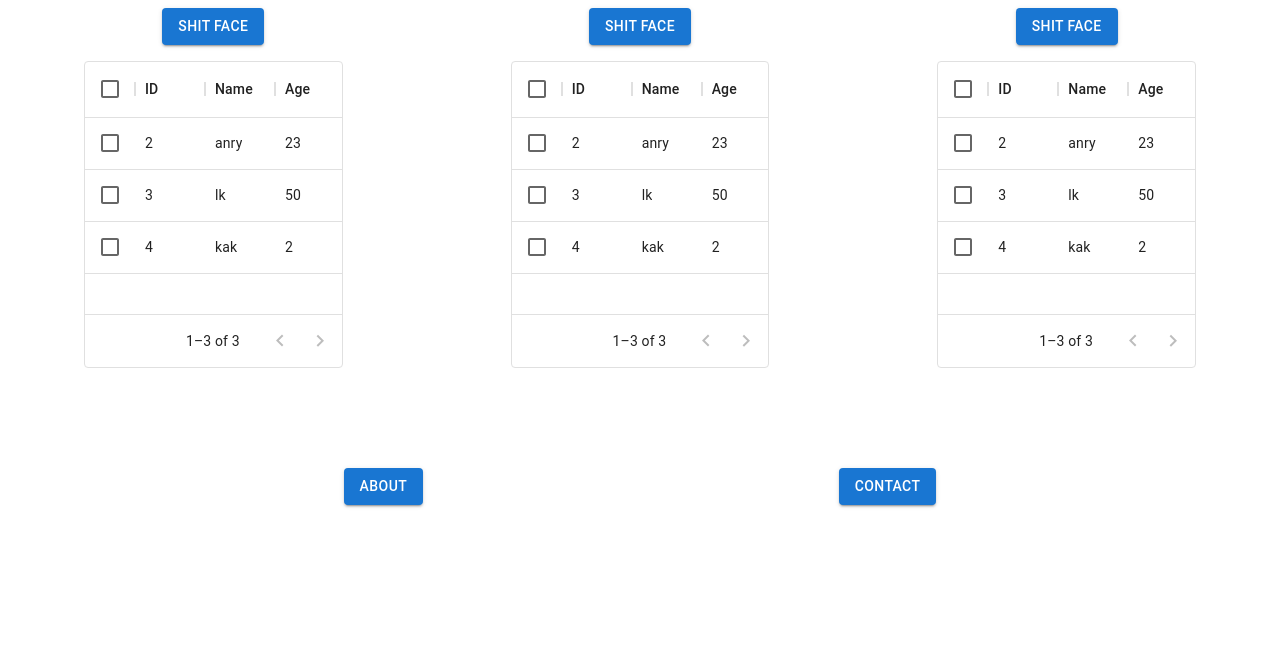
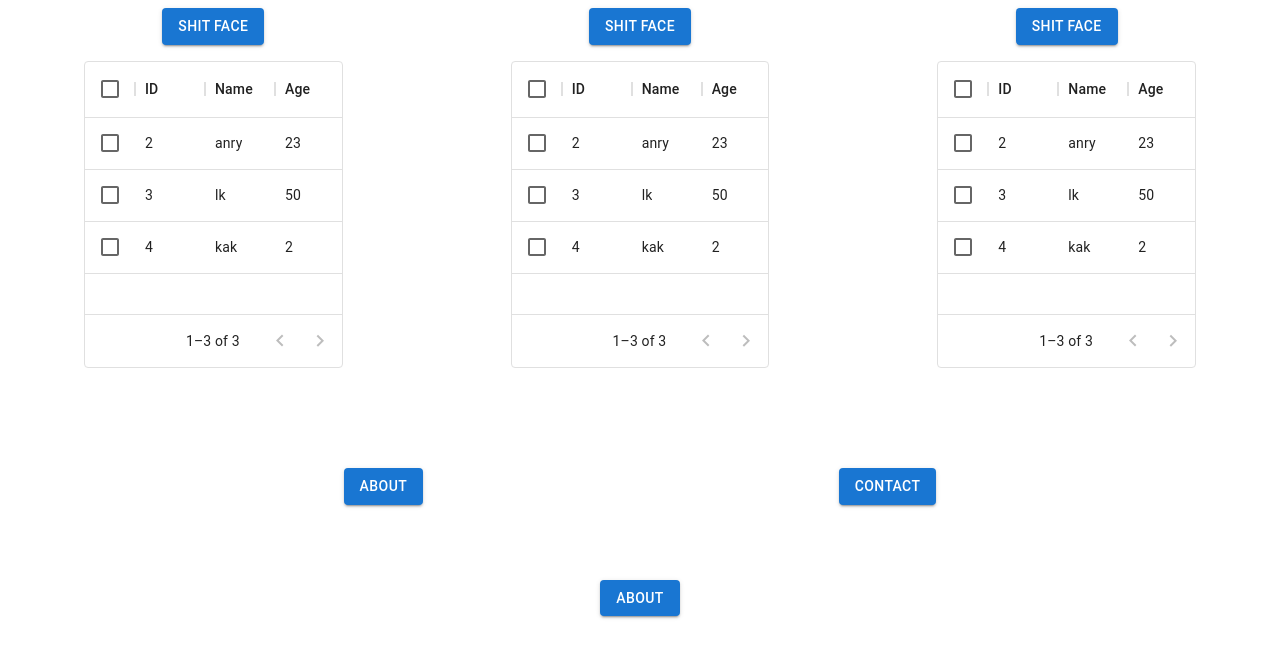
Before and after one commit to Anry001/web-experiments, a React (Vite) app: page / in a window 1280 px wide. Shown: the top 658 px of the page. Built offline with nearby package versions, Linux system fonts and the light colour scheme.

Commit message:
feat(home): added a button number counter

```diff
--- a/src/pages/Home.tsx
+++ b/src/pages/Home.tsx
@@ -32,6 +32,9 @@ const Home = () => {
           <Button variant="contained">{CONTACT_BUTTON_TEXT}</Button>
         </Link>
       </Stack>
+      <Stack sx={{ mt: '75px' }} alignItems="center">
+        <Button variant="contained">{ABOUT_BUTTON_TEXT}</Button>
+      </Stack>
     </Stack>
   );
 };
```
